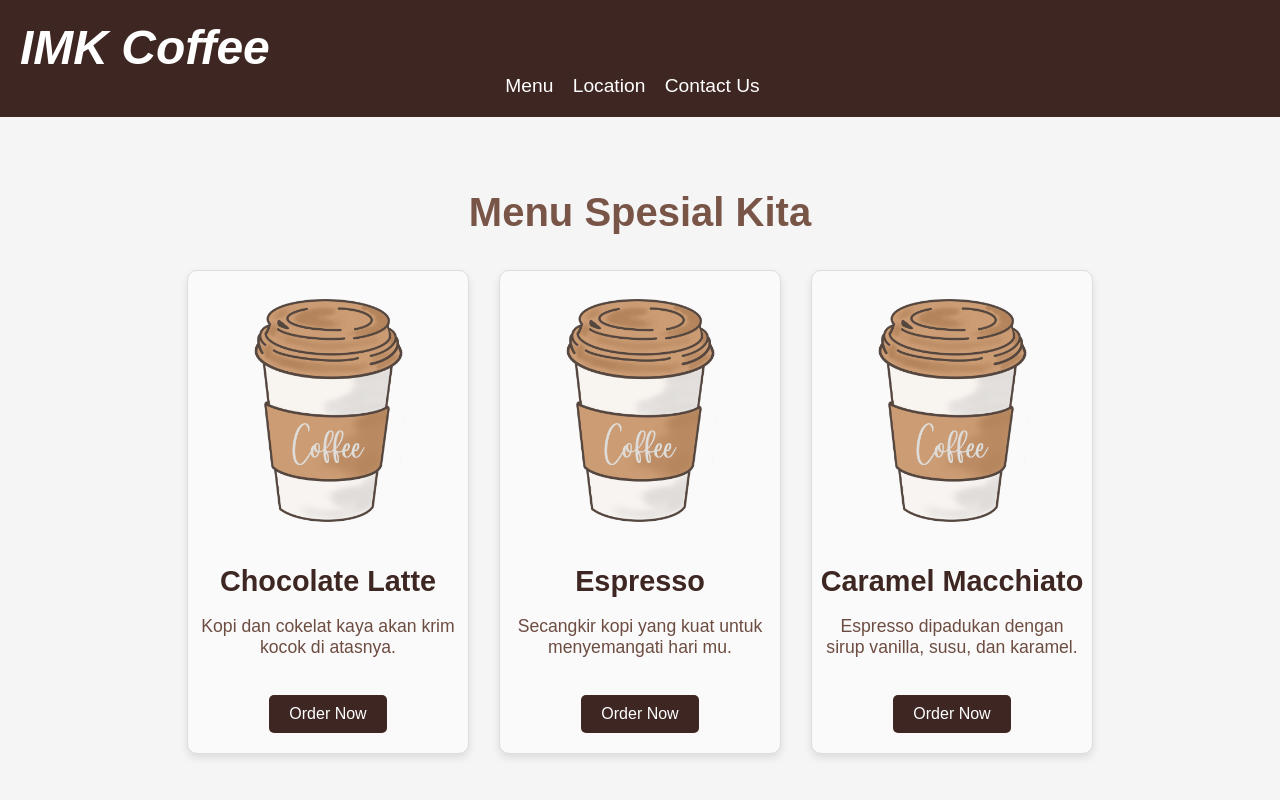
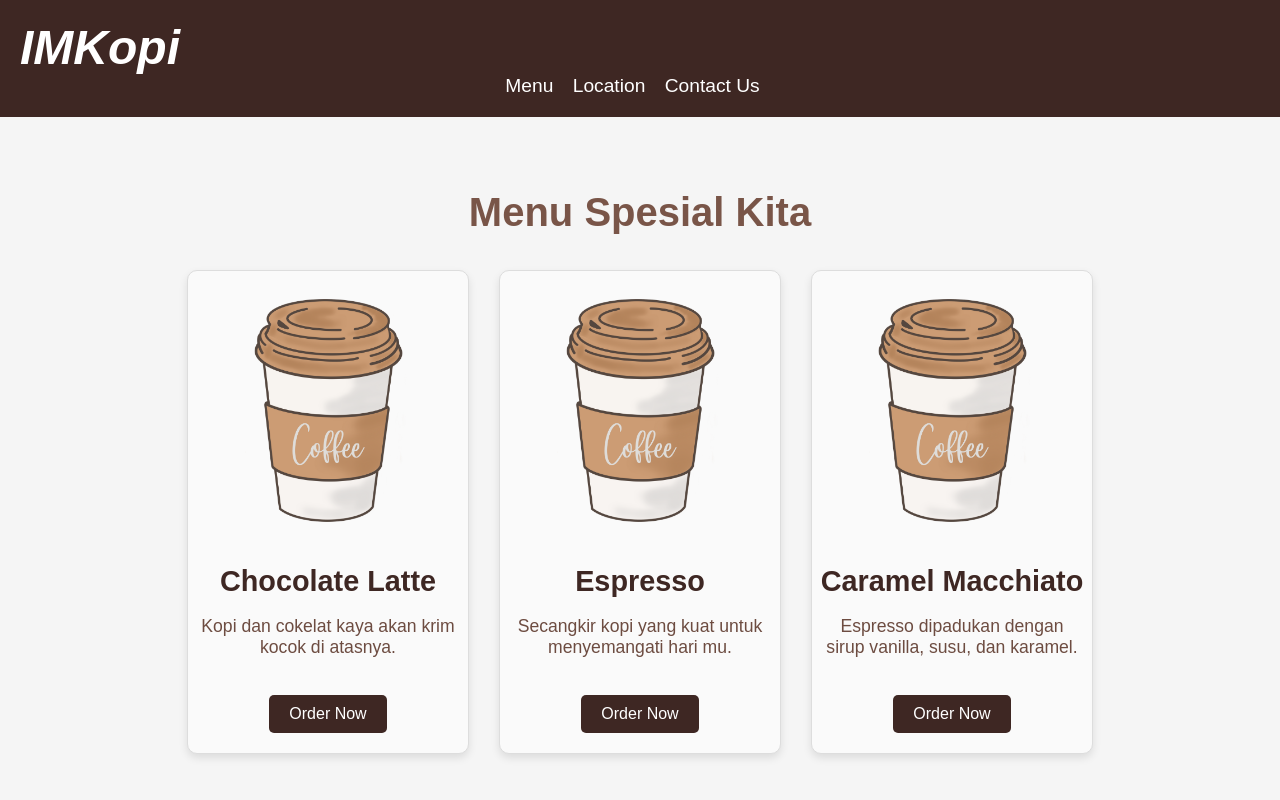
Before and after one commit to Driannnn/adrian.github.io, a plain HTML site: page index.html in a window 1280 px wide. Shown: the top 800 px of the page. Drawn offline with Linux system fonts and the light colour scheme.

Commit message:
Update index.html

```diff
--- a/index.html
+++ b/index.html
@@ -10,7 +10,7 @@
 <body>
 
     <header>
-        <h1>IMK Coffee</h1>
+        <h1>IMKopi</h1>
         <nav>
             <ul>
                 <li><a href="#menu">Menu</a></li>
```
